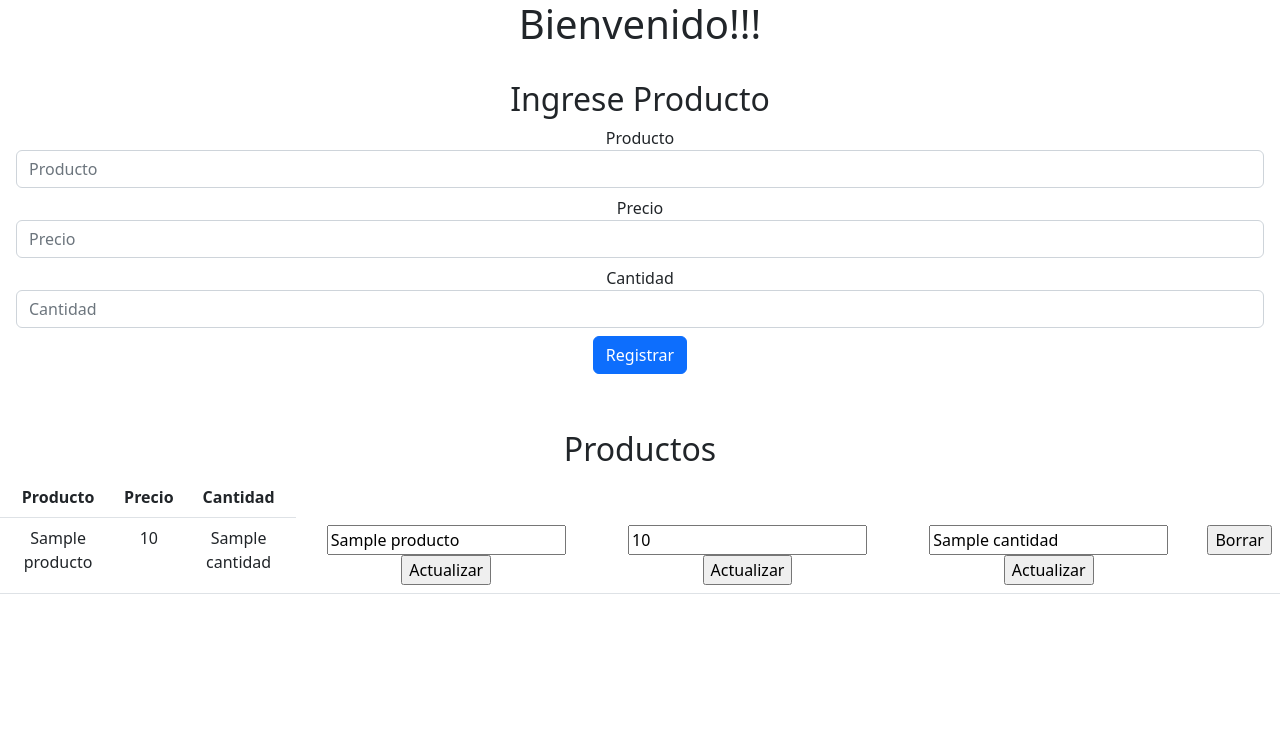
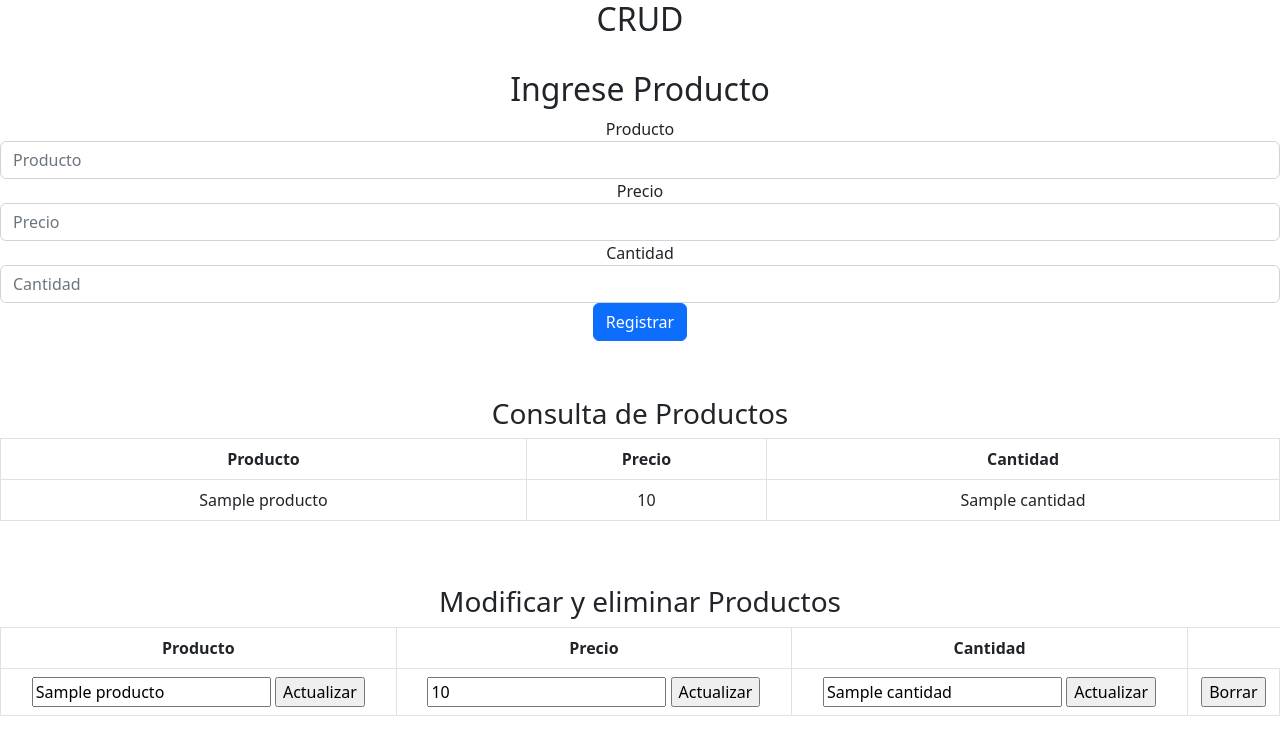
Before and after one commit to Eduardo-bg01/CRUDFlask, a Python web app: template app/templates/home.html in a window 1280 px wide. Shown: the top 755 px of the page. Run offline with Jinja, Linux system fonts and the light colour scheme; the template is opened without the code that fills it: most values are stand-ins (such as "Sample title", 1, 10 or a date in 2020).

Commit message:
Entregable

```diff
--- a/app/templates/home.html
+++ b/app/templates/home.html
@@ -3,19 +3,19 @@
 {% block title %}Home{% endblock %}
 
 {% block body %}
-<h1>Bienvenido!!!</h1>
+<h2>CRUD</h2>
 <br>
 <h2>Ingrese Producto</h2>
-<form class="form-inline" method="post" action="./agregarProducto">
-    <div class="form-group mx-sm-3 mb-2">
+<form  class="custom-centered" method="post" action="./agregarProducto">
+    <div class="form-group">
       <label for="inputText" class="sr-only">Producto</label>
       <input type="text" class="form-control" id="producto" placeholder="Producto" name="nombre">
     </div>
-    <div class="form-group mx-sm-3 mb-2">
+    <div class="form-group">
         <label for="inputText2" class="sr-only">Precio</label>
         <input type="number" class="form-control" id="precio" placeholder="Precio" name="precio">
       </div>
-      <div class="form-group mx-sm-3 mb-2">
+      <div class="form-group">
         <label for="inputNumber" class="sr-only">Cantidad</label>
         <input type="number" class="form-control" id="cantidad" placeholder="Cantidad" name="cantidad">
       </div>
@@ -25,21 +25,40 @@
   <br>
   <br>
 
-  <h2>Productos</h2>
-    <table class="table">
-        {% for producto in productos %}
+  <h3>Consulta de Productos</h3>
+    <table class="table table-bordered">
+
         <thead>
           <tr>
-            <th scope="col">Producto</th>
-            <th scope="col">Precio</th>
-            <th scope="col">Cantidad</th>
+            <th scope="row">Producto</th>
+            <th scope="row">Precio</th>
+            <th scope="row">Cantidad</th>
           </tr>
         </thead>
+        {% for producto in productos %}
         <tbody>
           <tr>
             <td>{{producto.nombre}}</td>
             <td>{{producto.precio}}</td>
             <td>{{producto.cantidad}}</td>
+          </tr>
+        </tbody>
+        {% endfor %}
+      </table>
+      <br>
+      <br>
+
+      <h3>Modificar y eliminar Productos</h3>
+      <table class="table table-bordered">
+        <thead>
+          <tr>
+            <th scope="row">Producto</th>
+            <th scope="row">Precio</th>
+            <th scope="row">Cantidad</th>
+          </tr>
+        </thead>
+        {% for producto in productos %}
+        <tbody>
           <td>
             <form method="post" action="/actualizarNombreProducto">
                 <input type="hidden" value="{{producto.nombre}}" name="nombreViejo">
@@ -67,7 +86,6 @@
             <input type="submit" value="Borrar">
           </form>
         </td>
-          </tr>
         </tbody>
         {% endfor %}
       </table>
```
Also changed, not shown: app/templates/login.html (+1 -7 lines). Lines whose indentation alone changed are shown as unchanged.
